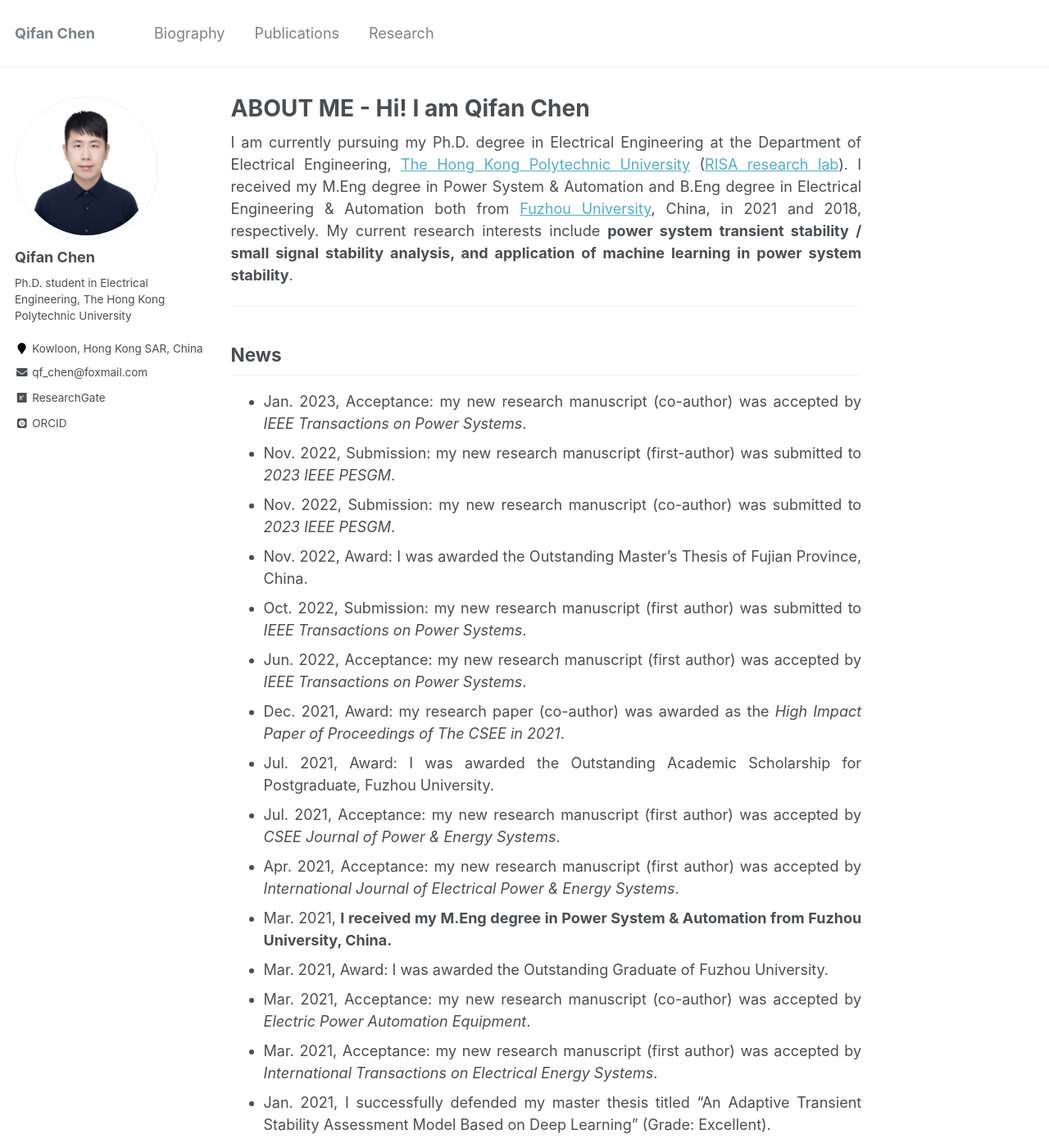
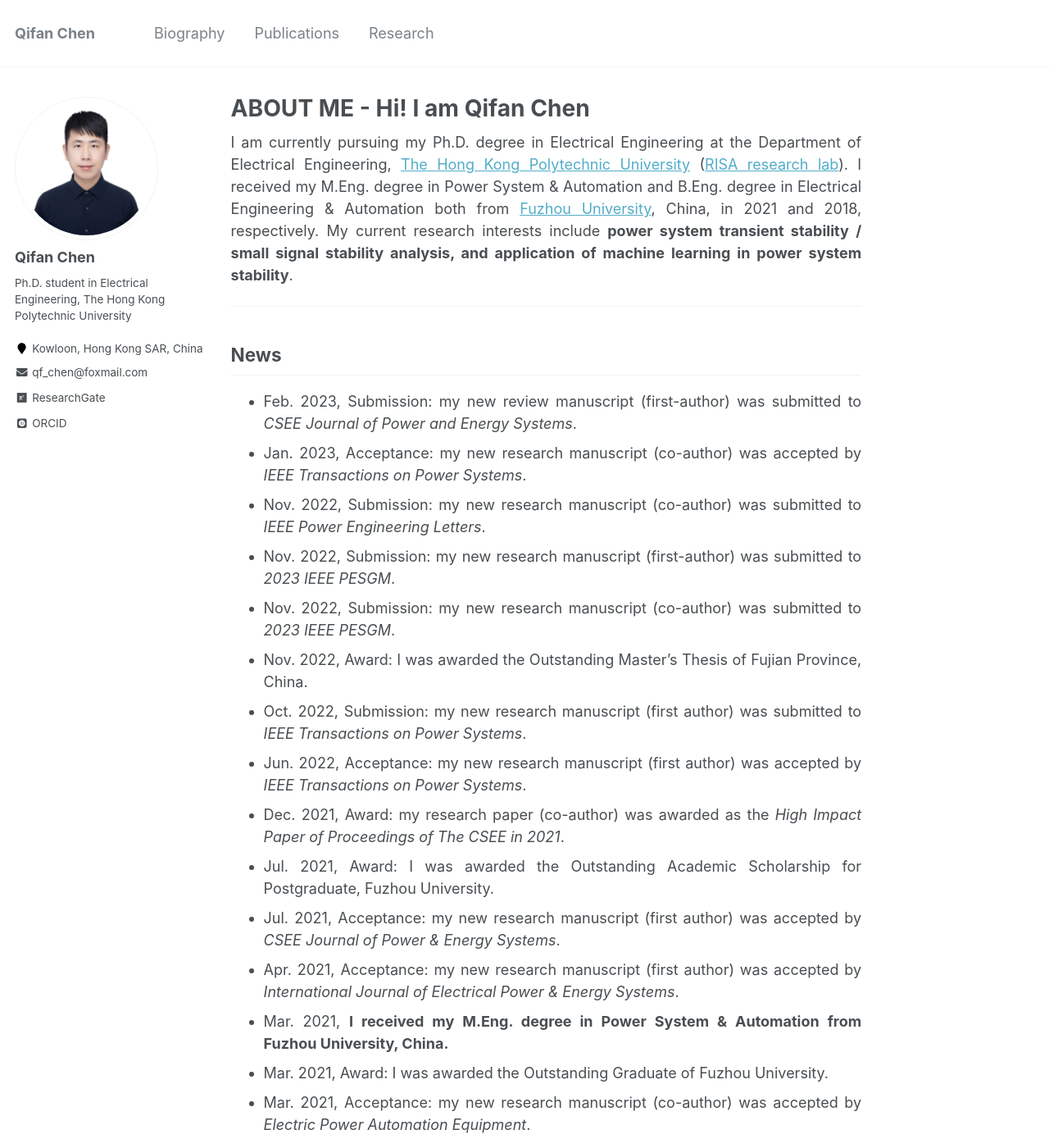
Before and after one commit to ChQf/ChQf.github.io, a Jekyll site: the page built from _pages/about.md, in a window 1280 px wide and 1400 px high. Shown: the whole window at 82% size. Built offline with Jekyll 4.4.1, drawn with Linux system fonts in a browser that asks for light colours; some web fonts are replaced.

Commit message:
20230202

```diff
--- a/_pages/about.md
+++ b/_pages/about.md
@@ -8,14 +8,15 @@ redirect_from:
   - /about.html
 ---
 I am currently pursuing my Ph.D. degree in Electrical Engineering at the Department of Electrical Engineering, [The Hong Kong Polytechnic University](https://www.polyu.edu.hk/){:target="_blank"} ([RISA research lab](https://www.polyu.edu.hk/ee/siqibu/index.html){:target="_blank"}).
-I received my M.Eng degree in Power System & Automation and B.Eng degree in Electrical Engineering & Automation both from [Fuzhou University](https://dqxy.fzu.edu.cn/){:target="_blank"}, China, in 2021 and 2018, respectively.
+I received my M.Eng. degree in Power System & Automation and B.Eng. degree in Electrical Engineering & Automation both from [Fuzhou University](https://dqxy.fzu.edu.cn/){:target="_blank"}, China, in 2021 and 2018, respectively.
 My current research interests include **power system transient stability / small signal stability analysis, and application of machine learning in power system stability**.
 {: .text-justify}
 ---
 
 ## News
-
+* Feb. 2023, Submission: my new review manuscript (first-author) was submitted to *CSEE Journal of Power and Energy Systems*.
 * Jan. 2023, Acceptance: my new research manuscript (co-author) was accepted by *IEEE Transactions on Power Systems*.
+* Nov. 2022, Submission: my new research manuscript (co-author) was submitted to *IEEE Power Engineering Letters*.
 * Nov. 2022, Submission: my new research manuscript (first-author) was submitted to *2023 IEEE PESGM*.
 * Nov. 2022, Submission: my new research manuscript (co-author) was submitted to *2023 IEEE PESGM*.
 * Nov. 2022, Award: I was awarded the Outstanding Master's Thesis of Fujian Province, China.
@@ -25,7 +26,7 @@ My current research interests include **power system transient stability / small
 * Jul. 2021, Award: I was awarded the Outstanding Academic Scholarship for Postgraduate, Fuzhou University.
 * Jul. 2021, Acceptance: my new research manuscript (first author) was accepted by *CSEE Journal of Power & Energy Systems*.
 * Apr. 2021, Acceptance: my new research manuscript (first author) was accepted by *International Journal of Electrical Power & Energy Systems*.
-* Mar. 2021, **I received my M.Eng degree in Power System & Automation from Fuzhou University, China.**
+* Mar. 2021, **I received my M.Eng. degree in Power System & Automation from Fuzhou University, China.**
 * Mar. 2021, Award: I was awarded the Outstanding Graduate of Fuzhou University.
 * Mar. 2021, Acceptance: my new research manuscript (co-author) was accepted by *Electric Power Automation Equipment*.
 * Mar. 2021, Acceptance: my new research manuscript (first author) was accepted by *International Transactions on Electrical Energy Systems*.
```
Also changed, not shown: _pages/publications.md (+1 -1 lines).
